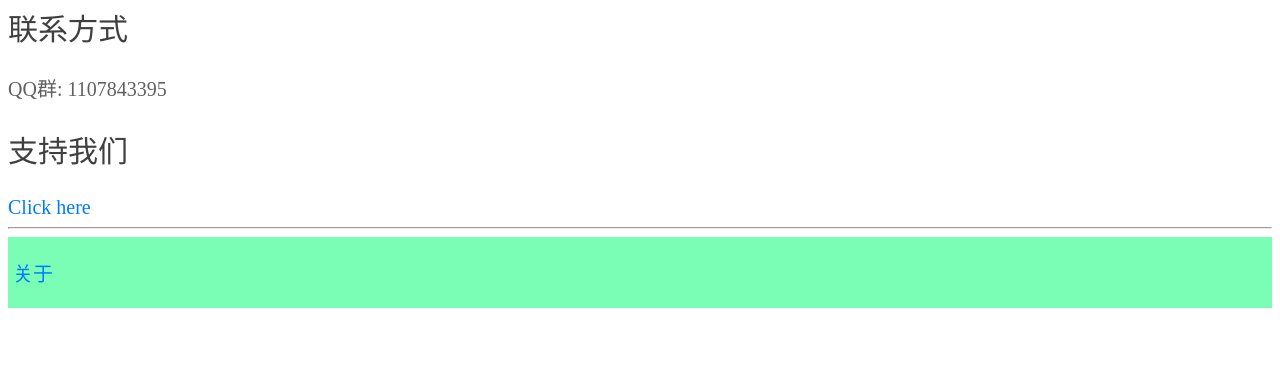
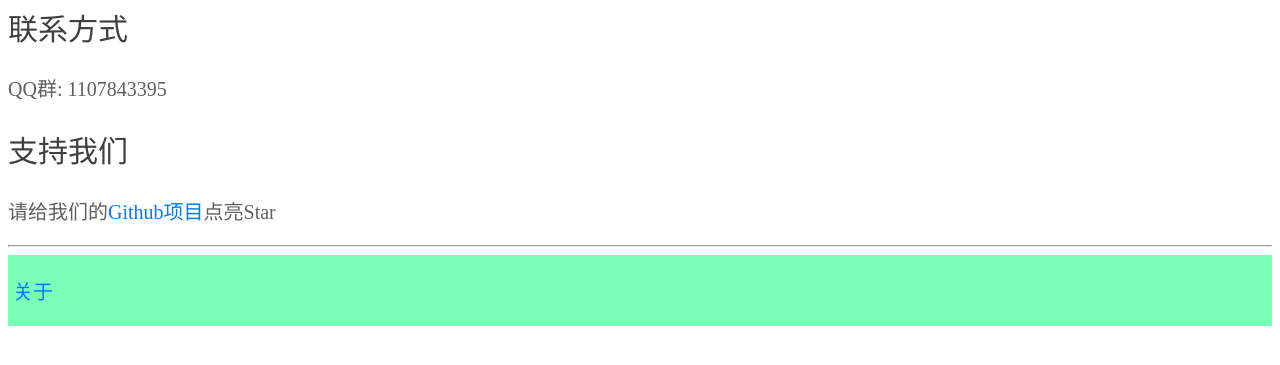
Before and after one commit to wujiawei36/wjw2, a Django app: page /about/ in a window 1280 px wide. Shown: the part 149-514 px from the top of the page. Run offline with Django 5.2, Linux system fonts and the light colour scheme.

Commit message:
Updated about-us

```diff
--- a/index/templates/index/about.html
+++ b/index/templates/index/about.html
@@ -20,8 +20,11 @@
         <h2 class="h2-text">
             支持我们
         </h2>
-        <a onclick="javascript:alert('请加QQ群: 1107843077 并给群主发红包')" class="a-text">
+        <p class="p-text">
+            请给我们的<a class="a-text" href="https://github.com/wujiawei36/wjw2">Github项目</a>点亮Star
+        </p>
+        <!-- <a onclick="javascript:alert('请加QQ群: 1107843077 并给群主发红包')" class="a-text">
             Click here
-        </a>
+        </a> -->
     </div>
 {% endblock %}
```
